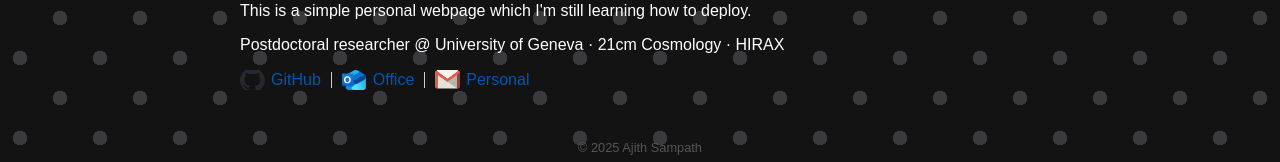
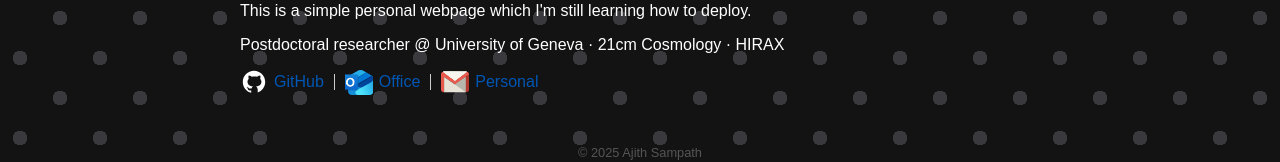
Before and after one commit to ajithsampath/ajithsampath.github.io, a plain HTML site: page index.html in a window 1280 px wide. Shown: the part 282-444 px from the top of the page. Drawn offline with Linux system fonts and the light colour scheme.

Commit message:
First design

```diff
--- a/index.html
+++ b/index.html
@@ -15,7 +15,7 @@
     <p>Postdoctoral researcher @ University of Geneva · 21cm Cosmology · HIRAX </p>
     <p class="links">
       <a href="https://github.com/ajithsampath" target="_blank" rel="noopener"class="icon-link">
-        <img src="images/github.svg" alt="GitHub">GitHub</a> <span class="separator"></span>
+        <img src="images/github_w.svg" alt="GitHub">GitHub</a> <span class="separator"></span>
       <a href="mailto:ajith.sampath@unige.ch" target="_blank" rel="noopener" class="icon-link">
     <img src="images/outlook.svg" alt="Office">Office</a> <span class="separator"></span>
       <a href="mailto:ajithsampath1997@gmail.com" target="_blank" rel="noopener"class="icon-link">
--- a/style.css
+++ b/style.css
@@ -34,8 +34,8 @@ a:hover {
 
 .icon-link img {
   border-radius: 0;
-  width: 25px;
-  height: 20px;
+  width: 28px;
+  height: 25px;
 }
 
 
```
Also changed, not shown: images/github_w.svg (added).
